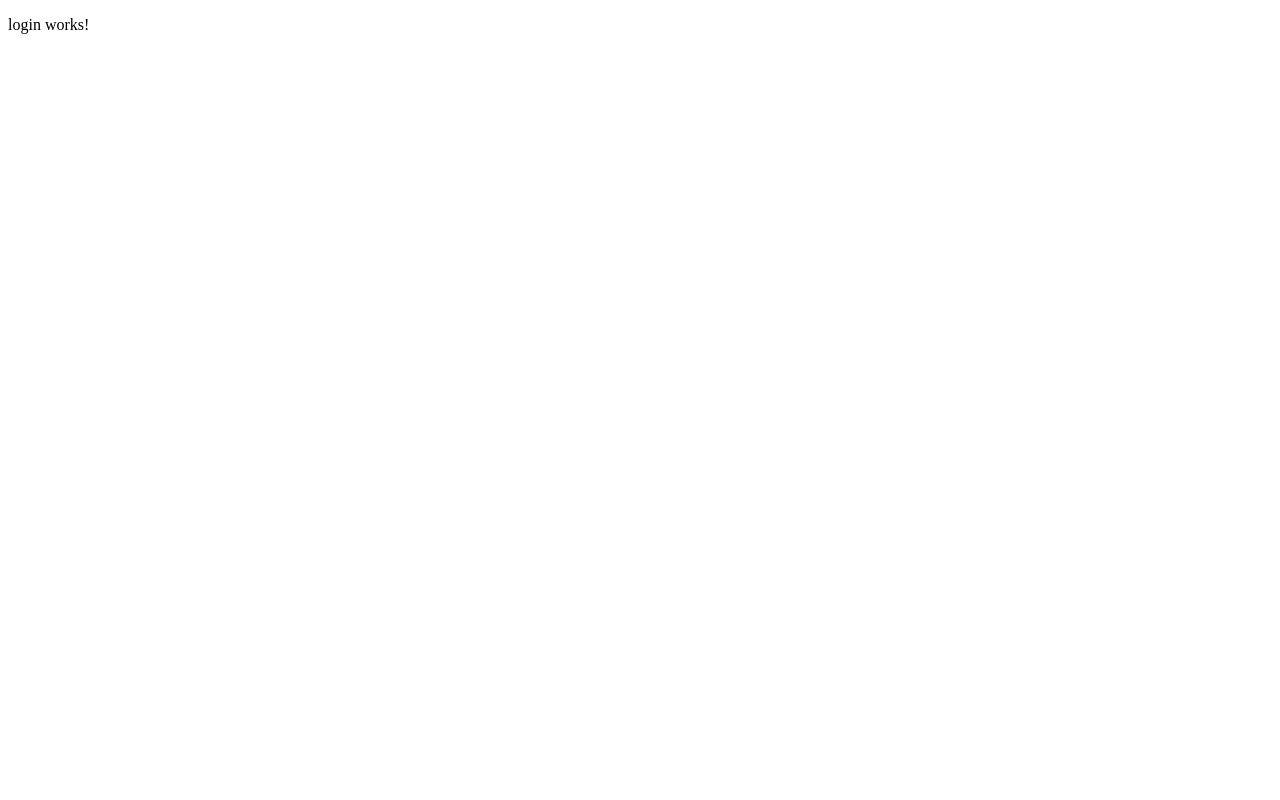
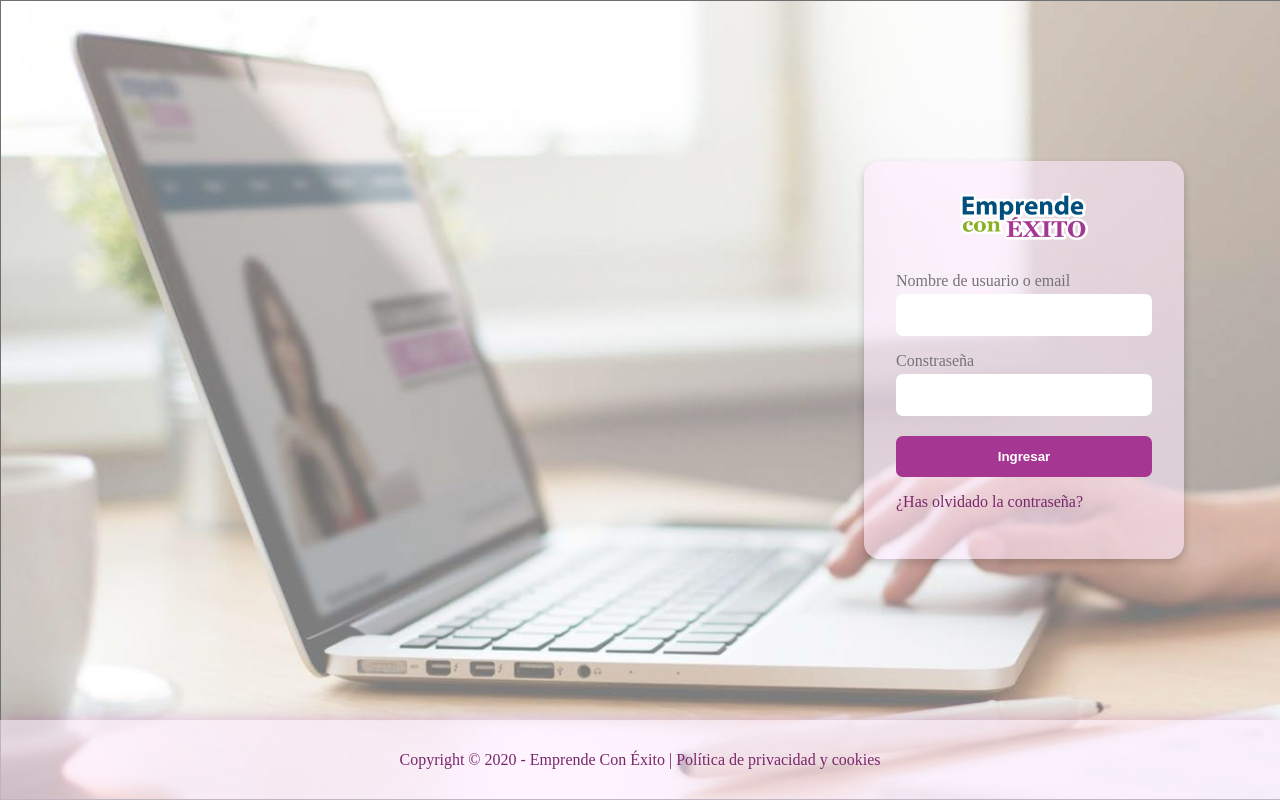
Before and after one commit to jeferramirez/emprende-exito, an Angular app: page /login in a window 1280 px wide. Built offline with nearby package versions, Linux system fonts and the light colour scheme.

Commit message:
Create styles view login

```diff
--- a/src/app/views/login/login.component.css
+++ b/src/app/views/login/login.component.css
@@ -0,0 +1,117 @@
+.container {
+  display: flex;
+  flex-direction: column;
+  background-image: url(../../../assets/fondoLogin.png);
+  background-size: cover;
+  position: absolute;
+  width: 100%;
+  height: 100%;
+}
+
+.navbar {
+  background: #fff;
+  border-bottom: grey;
+}
+
+.content {
+  display: flex;
+  justify-content: flex-end;
+  align-items: center;
+  position: absolute;
+  width: 100%;
+  height: 90%;
+}
+
+.content-footer {
+  display: flex;
+  align-items: center;
+}
+
+.footer {
+  display: flex;
+  justify-content: center;
+  background: rgba(255, 236, 255, 0.548);
+  color: rgb(121, 39, 107);
+  text-align: center;
+  height: 10vh;
+  -webkit-box-shadow: -1px -4px 16px -5px rgba(165, 54, 146, 0.34);
+  -moz-box-shadow: -1px -4px 16px -5px rgba(165, 54, 146, 0.34);
+  box-shadow: -1px -4px 16px -5px rgba(165, 54, 146, 0.34);
+  position: absolute;
+  bottom: 0;
+  width: 100%;
+}
+
+.card {
+  display: flex;
+  flex-direction: column;
+  background-color: rgba(255, 236, 255, 0.548);
+  width: 20%;
+  padding: 2em;
+  margin: 1em;
+  margin-right: 6em;
+  border-radius: 1em;
+  box-shadow: 0 4px 8px 0 rgba(0, 0, 0, 0.2);
+  transition: 0.3s;
+}
+
+.card:hover {
+  box-shadow: 0 8px 16px 0 rgba(0, 0, 0, 0.2);
+}
+
+.logoLogin {
+  width: 8em;
+  display: flex;
+  margin-bottom: 1em;
+  align-self: center;
+}
+
+.form-group {
+  display: flex;
+  flex-direction: column;
+  margin-bottom: 1em;
+}
+
+input {
+  margin-top: 0.3em;
+  border: none;
+  padding: 1em;
+  border-radius: 0.5em;
+}
+
+input:focus {
+  outline: none;
+  border-width: 1.5px;
+  border-style: solid;
+  border-color: rgba(165, 54, 146, 1);
+}
+
+.btnIngresar {
+  background: rgba(165, 54, 146, 1);
+  color: rgb(255, 255, 255);
+  margin-top: 0.3em;
+  border: none;
+  padding: 1em;
+  border-radius: 0.5em;
+  font-weight: bold;
+}
+
+.btnIngresar:hover {
+  outline: none;
+  background: rgb(121, 39, 107);
+  cursor: pointer;
+}
+
+.label-input {
+  color: rgb(116, 116, 116);
+}
+
+.forgetPass {
+  color: rgb(121, 39, 107);
+  text-decoration: none;
+}
+
+.forgetPass:hover {
+  color: rgb(121, 39, 107);
+  text-decoration: underline;
+}
--- a/src/app/views/login/login.component.html
+++ b/src/app/views/login/login.component.html
@@ -1 +1,43 @@
-<p>login works!</p>
+<div class="container">
+  <!-- <div class="navbar"><h1>Div1</h1></div> -->
+  <div class="content">
+    <div class="card">
+      <form>
+        <div class="form-group">
+          <img class="logoLogin" src="../../../assets/logoLogin.png" />
+        </div>
+        <div class="form-group">
+          <label class="label-input" for="idUser"
+            >Nombre de usuario o email</label
+          >
+          <input type="text" id="idUser" name="idUser" autocomplete="on" />
+        </div>
+
+        <div class="form-group">
+          <label class="label-input" for="passUser">Constraseña</label>
+          <input
+            type="password"
+            id="passUser"
+            name="passUser"
+            autocomplete="on"
+          />
+        </div>
+
+        <div class="form-group">
+          <button name="btnIngresar" id="btnIngresar" class="btnIngresar">
+            Ingresar
+          </button>
+        </div>
+
+        <div class="form-group">
+          <a href="#" class="forgetPass">¿Has olvidado la contraseña?</a>
+        </div>
+      </form>
+    </div>
+  </div>
+  <div class="footer">
+    <label class="content-footer">
+      Copyright © 2020 - Emprende Con Éxito | Política de privacidad y cookies
+    </label>
+  </div>
+</div>
--- a/src/styles.css
+++ b/src/styles.css
@@ -1 +1,5 @@
 /* You can add global styles to this file, and also import other style files */
+body{
+    margin : 0;
+    padding: 0;
+}
```
Also changed, not shown: src/assets/fondoLogin.png (added), src/assets/logoLogin.png (added).
